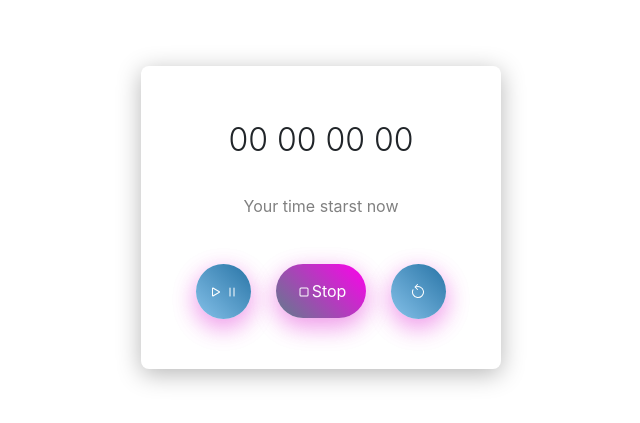
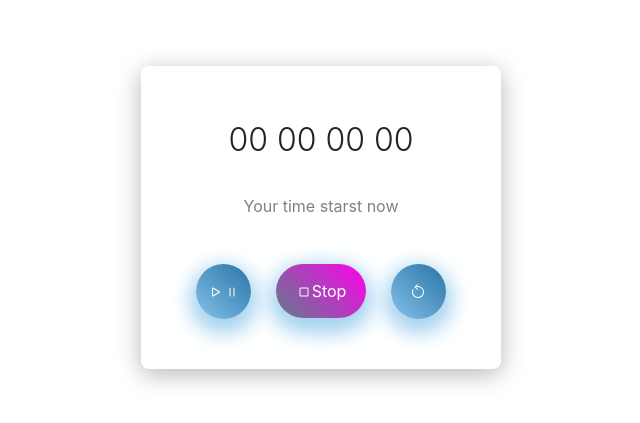
Before and after one commit to corria9/Stop-Watch, a plain HTML site: page index.html in a window 1280 px wide. Shown: the part 183-606 px from the top of the page, without its empty margins (319-959 px from the left). Drawn offline with nearby package versions, Linux system fonts and the light colour scheme.

Commit message:
Update style.css

```diff
--- a/style.css
+++ b/style.css
@@ -55,7 +55,7 @@ p {
 	border-radius:50px;
 	color:#fff;
 	background:linear-gradient(45deg, #85C1E9, #2874A6 );
-	box-shadow:0 8px 25px #bf5fc045, 0 8px 25px #ff00ec50;
+	box-shadow:0 8px 25px #AED6F1, 0 8px 25px #85C1E9 ;
 	transition:all ease 0.1s;
 }
 
@@ -65,7 +65,7 @@ p {
 	color:#fff;
 	font-weight:400;
 	background:linear-gradient(45deg, #607d8b,#ff00ec);
-	box-shadow:0 8px 25px #bf5fc045, 0 8px 25px #ff00ec50;
+	box-shadow:0 8px 25px #AED6F1, 0 8px 25px #85C1E9 ;
 	transition:all ease 0.1s;
 }
 
```
